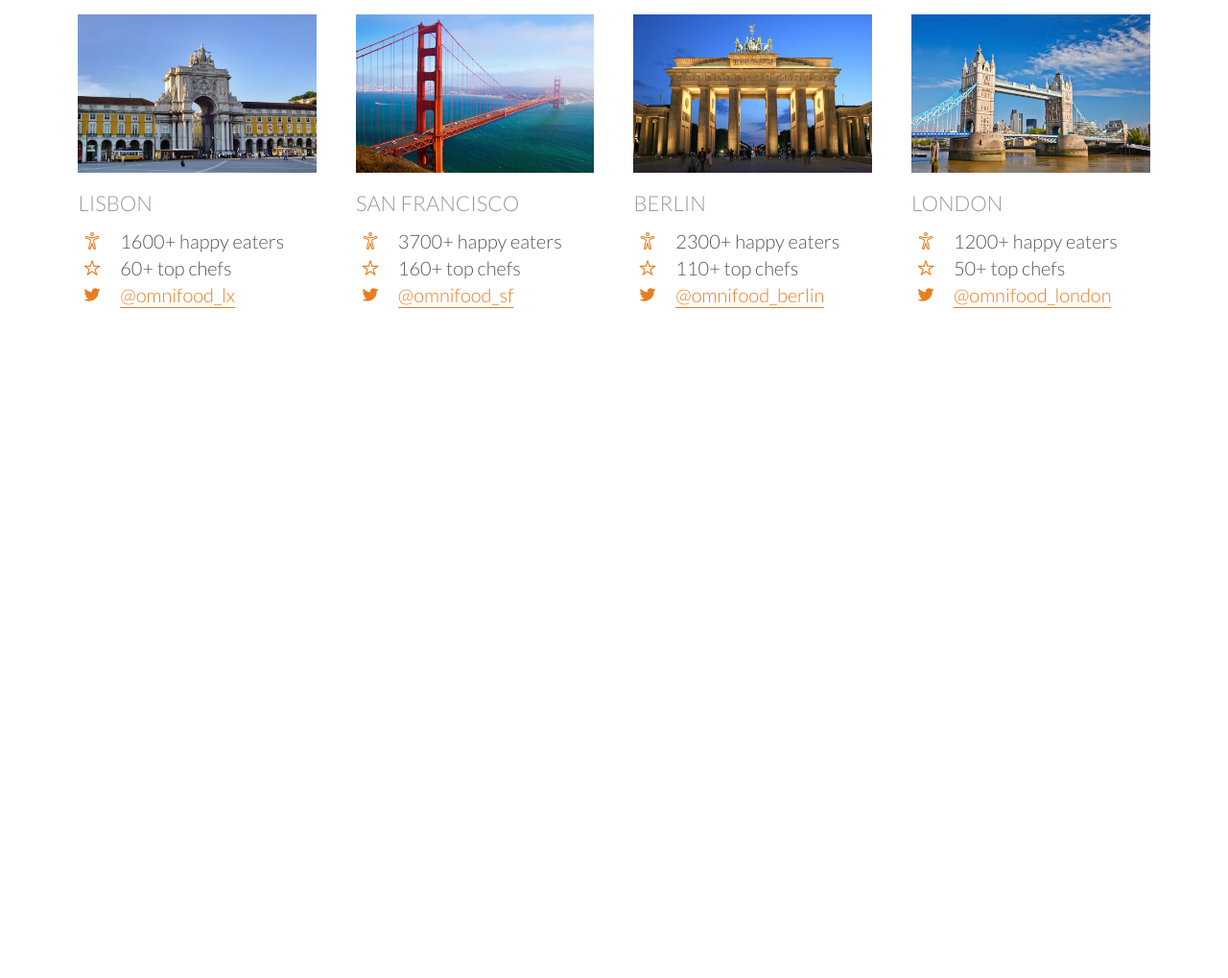
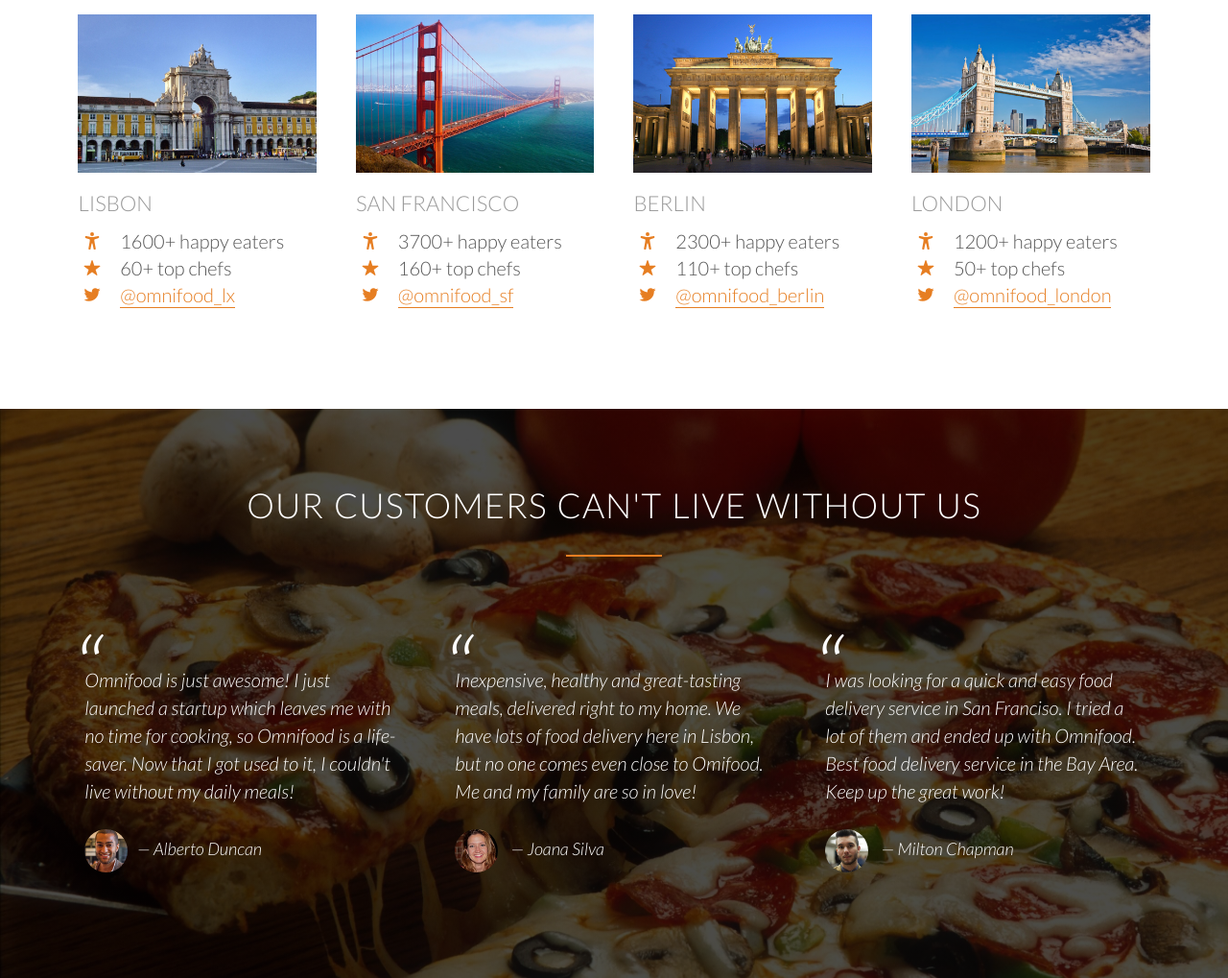
Before and after one commit to ashirvad-jena/OmniFood, a plain HTML site: page index.html in a window 1280 px wide. Shown: the part 2906-3925 px from the top of the page at 96% size. Before the commit the page ends 3332 px from the top, so only its background shows below. Drawn offline with nearby package versions, Linux system fonts and the light colour scheme.

Commit message:
testimonials section done

```diff
--- a/index.html
+++ b/index.html
@@ -237,16 +237,13 @@
                     <h3>Lisbon</h3>
                     <div class="city-feature">
                         <ion-icon
-                            name="accessibility-outline"
+                            name="accessibility"
                             class="icon-small"
                         ></ion-icon>
                         1600+ happy eaters
                     </div>
                     <div class="city-feature">
-                        <ion-icon
-                            name="star-outline"
-                            class="icon-small"
-                        ></ion-icon>
+                        <ion-icon name="star" class="icon-small"></ion-icon>
                         60+ top chefs
                     </div>
                     <div class="city-feature">
@@ -266,16 +263,13 @@
                     <h3>San Francisco</h3>
                     <div class="city-feature">
                         <ion-icon
-                            name="accessibility-outline"
+                            name="accessibility"
                             class="icon-small"
                         ></ion-icon>
                         3700+ happy eaters
                     </div>
                     <div class="city-feature">
-                        <ion-icon
-                            name="star-outline"
-                            class="icon-small"
-                        ></ion-icon>
+                        <ion-icon name="star" class="icon-small"></ion-icon>
                         160+ top chefs
                     </div>
                     <div class="city-feature">
@@ -292,16 +286,13 @@
                     <h3>Berlin</h3>
                     <div class="city-feature">
                         <ion-icon
-                            name="accessibility-outline"
+                            name="accessibility"
                             class="icon-small"
                         ></ion-icon>
                         2300+ happy eaters
                     </div>
                     <div class="city-feature">
-                        <ion-icon
-                            name="star-outline"
-                            class="icon-small"
-                        ></ion-icon>
+                        <ion-icon name="star" class="icon-small"></ion-icon>
                         110+ top chefs
                     </div>
                     <div class="city-feature">
@@ -318,16 +309,13 @@
                     <h3>London</h3>
                     <div class="city-feature">
                         <ion-icon
-                            name="accessibility-outline"
+                            name="accessibility"
                             class="icon-small"
                         ></ion-icon>
                         1200+ happy eaters
                     </div>
                     <div class="city-feature">
-                        <ion-icon
-                            name="star-outline"
-                            class="icon-small"
-                        ></ion-icon>
+                        <ion-icon name="star" class="icon-small"></ion-icon>
                         50+ top chefs
                     </div>
                     <div class="city-feature">
@@ -340,7 +328,72 @@
                 </div>
             </div>
         </section>
+
+        <section class="section-testimonials">
+            <div class="row">
+                <h2>Our customers can't live without us</h2>
+            </div>
+
+            <div class="row">
+                <div class="col span-1-of-3 testimonial box">
+                    <blockquote>
+                        Omnifood is just awesome! I just launched a startup
+                        which leaves me with no time for cooking, so Omnifood is
+                        a life-saver. Now that I got used to it, I couldn't live
+                        without my daily meals!
+                        <cite>
+                            <img
+                                src="resources/css/img/customer-1.jpg"
+                                alt="customer 1"
+                            />&mdash; Alberto Duncan
+                        </cite>
+                    </blockquote>
+                </div>
+
+                <div class="col span-1-of-3 testimonial box">
+                    <blockquote>
+                        Inexpensive, healthy and great-tasting meals, delivered
+                        right to my home. We have lots of food delivery here in
+                        Lisbon, but no one comes even close to Omifood. Me and
+                        my family are so in love!
+                        <cite>
+                            <img
+                                src="resources/css/img/customer-2.jpg"
+                                alt="customer 1"
+                            />
+                            &mdash; Joana Silva
+                        </cite>
+                    </blockquote>
+                </div>
+
+                <div class="col span-1-of-3 testimonial box">
+                    <blockquote>
+                        I was looking for a quick and easy food delivery service
+                        in San Franciso. I tried a lot of them and ended up with
+                        Omnifood. Best food delivery service in the Bay Area.
+                        Keep up the great work!
+                        <cite>
+                            <img
+                                src="resources/css/img/customer-3.jpg"
+                                alt="customer 1"
+                            />
+                            &mdash; Milton Chapman
+                        </cite>
+                    </blockquote>
+                </div>
+            </div>
+        </section>
     </body>
 </html>
 
 <script src="https://unpkg.com/ionicons@5.2.3/dist/ionicons.js"></script>
+<!--
+
+
+
+
+()
+
+
+()
+ -->
--- a/resources/css/style.css
+++ b/resources/css/style.css
@@ -188,6 +188,7 @@ header {
     background-size: cover;
     background-position: center;
     height: 100vh;
+    background-attachment: fixed;
 }
 
 .hero-text-box {
@@ -333,3 +334,46 @@ header {
     margin-top: -5px;
     margin-right: 10px;
 }
+
+/* -------------------------------------- */
+/* CUSTOMERS */
+/* -------------------------------------- */
+
+.section-testimonials {
+    background-image: linear-gradient(rgba(0, 0, 0, 0.7), rgba(0, 0, 0, 0.7)),
+        url(img/back-customers.jpg);
+    background-size: cover;
+    color: white;
+    background-attachment: fixed;
+}
+
+blockquote {
+    font-style: italic;
+    padding: 2%;
+    line-height: 145%;
+    position: relative;
+    margin-top: 40px;
+}
+
+blockquote::before {
+    content: '\201C';
+    font-size: 500%;
+    display: block;
+    position: absolute;
+    top: -5px;
+    left: -6px;
+}
+
+cite {
+    font-size: 90%;
+    margin-top: 25px;
+    display: block;
+}
+
+cite img {
+    border-radius: 50%;
+    width: 45px;
+    height: 45px;
+    margin-right: 10px;
+    vertical-align: middle;
+}
```
